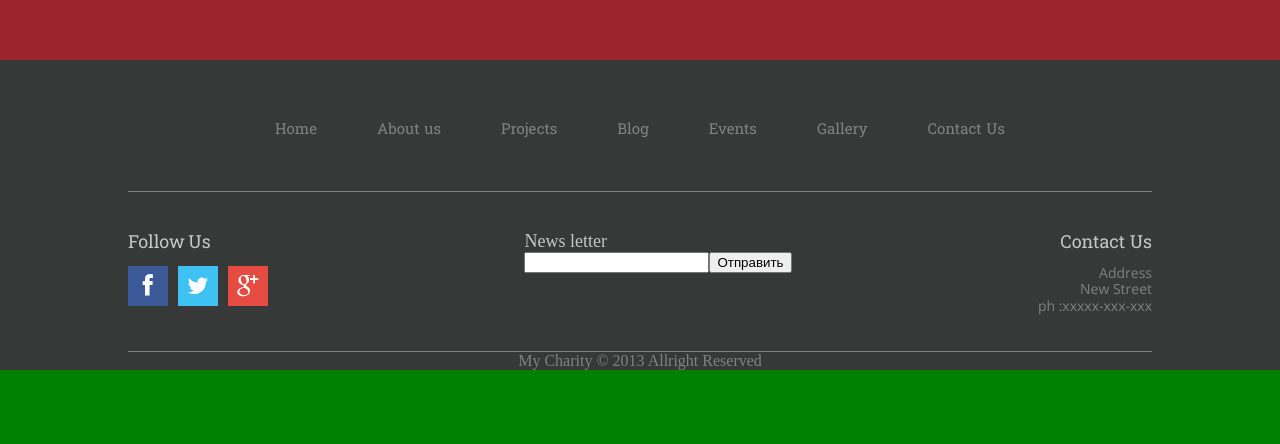
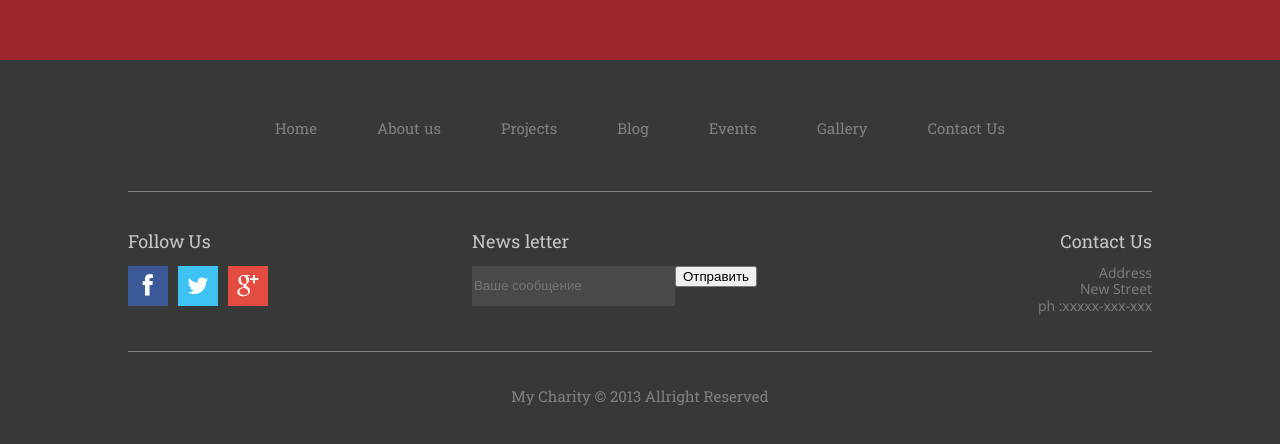
Before and after one commit to Rina-Shilkina/task_1.0, a plain HTML site: page index.html in a window 1280 px wide. Shown: the part 2290-2734 px from the top of the page. Drawn offline with nearby package versions, Linux system fonts and the light colour scheme.

Commit message:
Update design footer 1.4

```diff
--- a/index.html
+++ b/index.html
@@ -110,7 +110,7 @@
 
 						<div class="b-footer__form">
 							<div class="b-footer__input-text">
-								<input type="text">
+								<input type="text" placeholder="Ваше сообщение">
 							</div>
 
 							<div class="b-footer__button">
--- a/sass/style.scss
+++ b/sass/style.scss
@@ -17,6 +17,7 @@ $text_font_Roboto: Roboto;
 $color-main-text: white;
 $color-gray-text: RGB(129, 129, 129);
 $color-light-gray-text: RGB(198, 198, 198);
+$color-dark-gray-background: RGB(73, 73, 73);
 
 
 /* -- переменные header --*/
@@ -397,7 +398,7 @@ b-footer__content {
 .b-footer__middle-block {
 	width: 1024px;
 	padding-bottom: 36px;
-	margin: 0 auto;
+	margin: 0 auto 33px;
 	border-bottom: 1px solid $color_text_navigation;
 
 	display: flex;
@@ -428,9 +429,17 @@ b-footer__content {
 margin-right: 10px;
 }
 
+.b-footer__news-letter {
+	margin-left: -87px;
+}
+
 .b-footer__news-letter-text {
+	margin-bottom: 13px;
+
+	font-family: $text_font_Roboto_Slab, serif;
 	font-size: 18px;
 	color: $color-light-gray-text;
+	line-height: 1.2;
 }
 
 .b-footer__form {
@@ -441,6 +450,19 @@ margin-right: 10px;
 	display: flex;
 	flex-direction: column;
 	align-items: flex-end;
+}
+
+.b-footer__input-text input[type=text]{
+	width: 199px;
+	height: 38px;
+
+    border: none;
+    background-color: $color-dark-gray-background;
+}
+
+.b-footer__input-text input[type="text"]::-moz-placeholder {
+
+color: black;
 }
 
 .b-footer__text__contact {
@@ -469,13 +491,17 @@ margin-right: 10px;
 
 .b-footer__bottom-block {
 	width: 1024px;
+	padding-bottom: 39px;
 	margin: 0 auto;
 	display: flex;
 	justify-content: space-around;
 }
 
 .b-footer__сopyright {
+	font-family: $text_font_Roboto_Slab, serif;
+	font-size: 15px;
 	color: $color-gray-text;
+	line-height: 1.467;
 }
 
 
@@ -487,29 +513,14 @@ margin-right: 10px;
 
 /*
 
-.Contact_Us {
-  font-size: 18px;
-  font-family: "Roboto Slab";
-  color: rgb(198, 198, 198);
+.News_letter {
+
   line-height: 1.2;
   text-align: center;
   position: absolute;
-  left: 1117.375px;
-  top: 2520.7px;
-  z-index: 68;
-}
-
-
-.Address_New_Street_ph_:xxxxx_xxx_xxx {
-  font-size: 14px;
-  font-family: "Open Sans";
-  color: rgb(132, 132, 132);
-  line-height: 1.2;
-  text-align: right;
-  position: absolute;
-  left: 1098px;
-  top: 2552.603px;
-  z-index: 69;
+  left: 537.375px;
+  top: 2520.2px;
+  z-index: 67;
 }
 
 
```
Also changed, not shown: css/styles.css, 1 other file.
